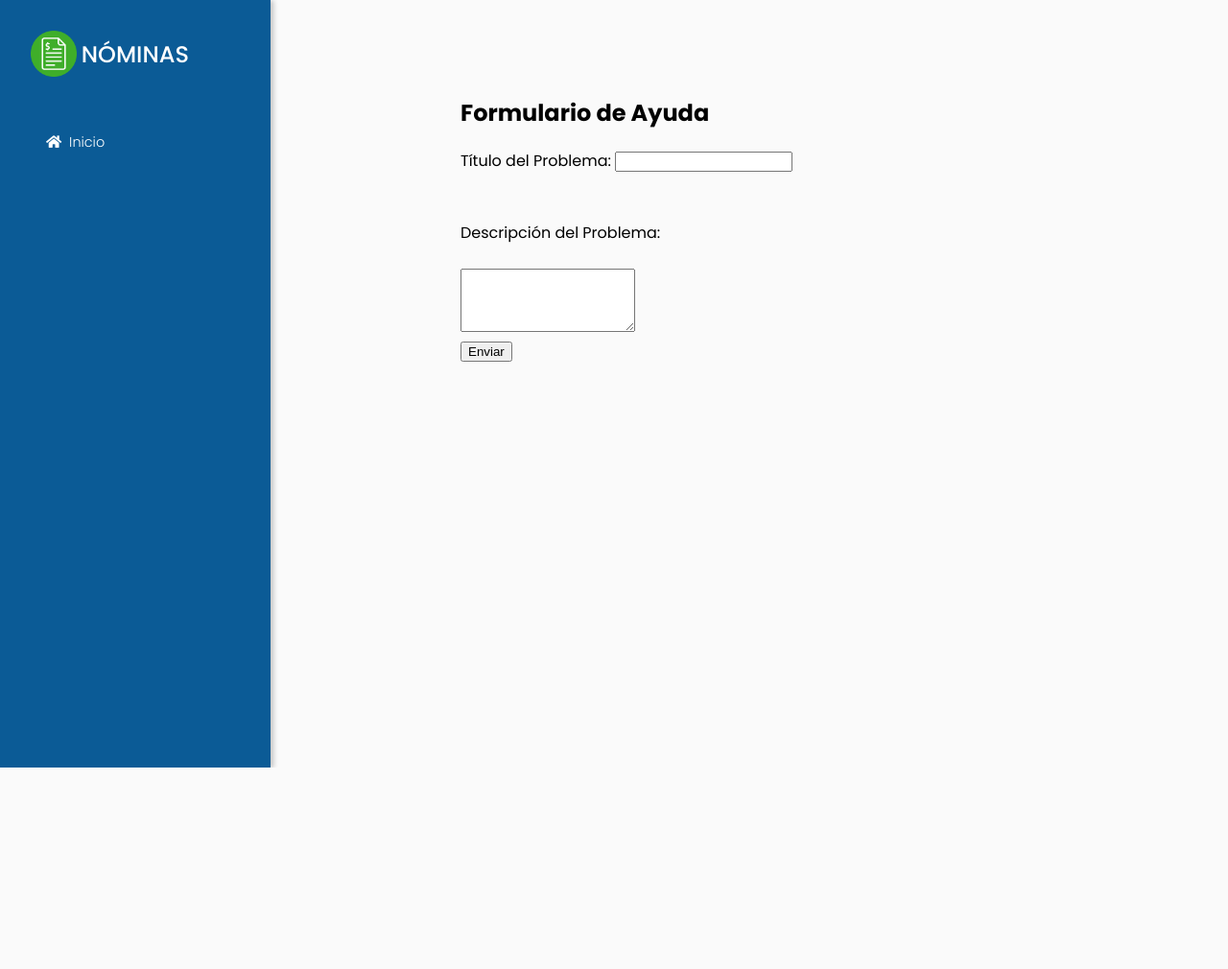
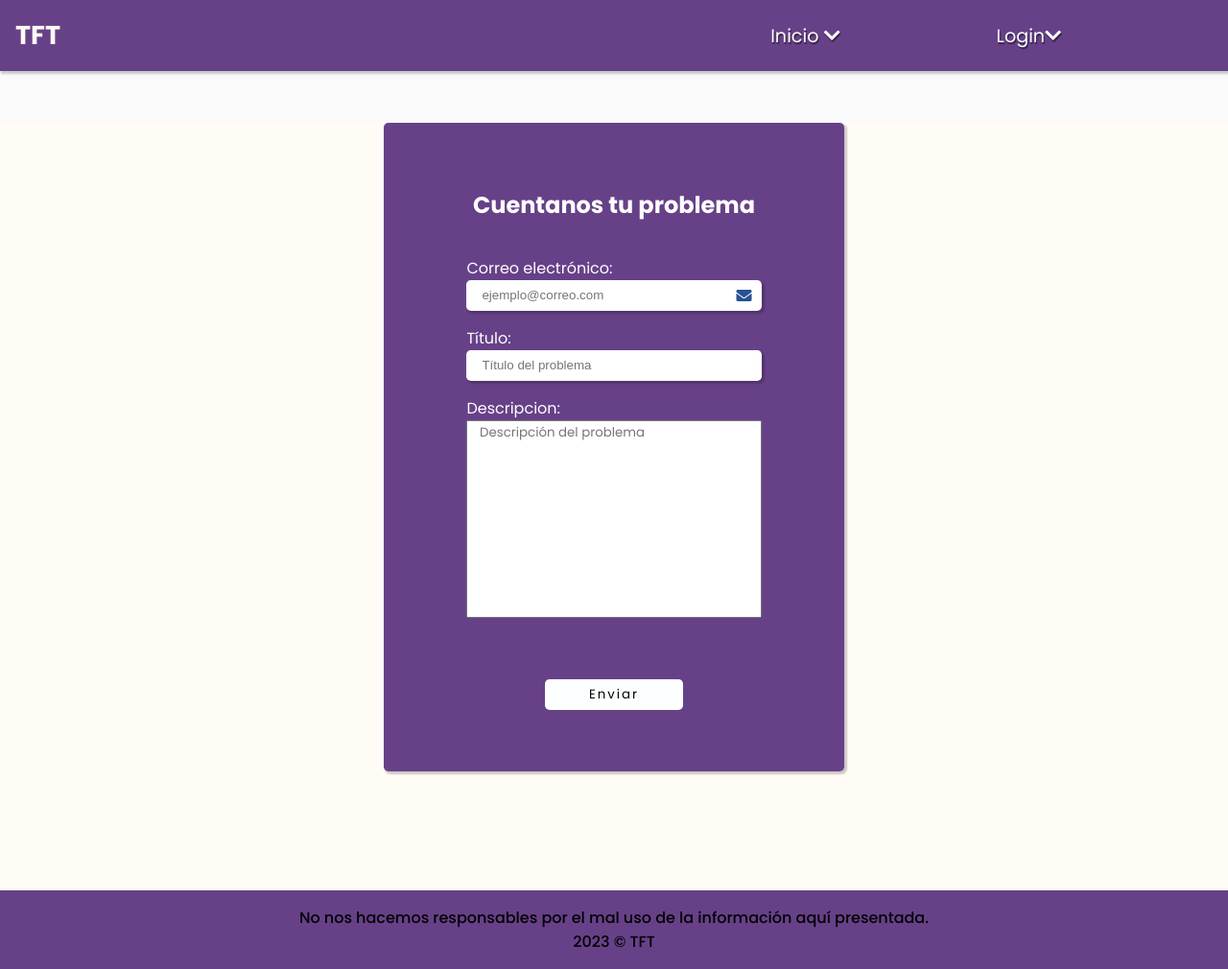
Before and after one commit to OBABau/CalculoDeNominas, a PHP site: page /view/ayuda.php in a window 1280 px wide. Shown: the whole page at 96% size. Before the commit the page ends 800 px from the top, so only its background shows below. Run offline with PHP 8.4, Linux system fonts and the light colour scheme; some libraries are stand-ins or nearby versions.

Commit message:
jaaj estaba en la main
zzz

```diff
--- a/css/gwen.css
+++ b/css/gwen.css
@@ -362,12 +362,9 @@ body {
 
     position:relative;
 }
-
 .formRow .input {
     padding-right: 30px;
 }
-
-
 .formRow .fa {
     position: absolute;
     right: 10px;
@@ -375,7 +372,6 @@ body {
     transform: translateY(65%);
     color:rgb(38, 81, 149);
 }
-
 .formRow2{
     display:flex;
     flex-direction: column;
--- a/updates.sql
+++ b/updates.sql
@@ -140,9 +140,8 @@ END;
 CREATE TABLE Ayuda (
     code INT AUTO_INCREMENT PRIMARY KEY,
     Titulo VARCHAR(100) NOT NULL,
-    Descripcion VARCHAR(100) NOT NULL,
-    user INT,
-    FOREIGN KEY (user) REFERENCES USER(code)
+    Correo VARCHAR(100) NOT NULL,
+    Descripcion VARCHAR(164) NOT NULL
 );
 
 ALTER TABLE WORKER
--- a/view/ayuda.php
+++ b/view/ayuda.php
@@ -1,6 +1,4 @@
-<!DOCTYPE html>
-<html lang="en">
-
+<html>
 <head>
     <meta charset="UTF-8">
     <meta name="viewport" content="width=device-width, initial-scale=1.0">
@@ -18,44 +16,69 @@
 </head>
 
 <body>
-    <div class="sidebar">
-        <div class="headerSidebar">
-            <img class="logoImg" src="../img/img/logo.png" alt="Imagen Logo">
-            <div class="tituloSidebar">NÓMINAS</div>
+    <nav class="navbar">
+        <div class="navbarHeader">
+            <div class="navbarTitulo">TFT</div>
         </div>
 
-        <div class="userSidebar">
+        <div class="navbarCuerpo">
+            <a class="enlaceNavbar sombraTexto1" href="../index.php"> &nbsp;Inicio <i class="fa fa-chevron-down"></i></a>
+            <a class="enlaceNavbar sombraTexto1" href="login.php"> &nbsp;Login<i class="fa fa-chevron-down"></i></a>
+        </div>
+    </nav>
+
+    <div class="cuerpo">
+        <div class="login-container4">
+            <div class="loginHeader">
+                <h2>Cuentanos tu problema</h2>
+            </div>
+
+            <div class="loginBody">
+
+
+                <form class="login-form" method='POST' action='../data/addAyuda.php'>
+                    <div class="formRow">
+                        <label class="lblinput" for="Mail">Correo electrónico:</label>
+                        <i class="fa fa-envelope"></i>
+                        <input class="input" type="text" id="Mail" name="Mail" maxlength="50"
+                            placeholder="ejemplo@correo.com">
+                    </div>
+                    <div class="formRow">
+                        <label class="lblinput" for="text">Título:</label>
+                        <input class="input" type="text" id="titulo" name="titulo" maxlength="64"
+                            placeholder="Título del problema">
+                    </div>
+
+                    <div class="formRow">
+                        <label class="lblinput" for="text">Descripcion:</label>
+                        <textarea class="textarea1" name="descripcion" id="descripcion" cols="30" rows="10" style="resize: none;  font-family: 'Poppins', sans-serif;" placeholder="   Descripción del problema"></textarea>
+                    </div>
+
+                    <div class="formRow2">
+                        <button class="boton1" type="Submit" name="Iniciar Sesion">Enviar</button>
+                    </div>
+                </form>
+                    <?php
+                        // Recupera el mensaje del parámetro de la URL
+                        $mensaje = isset($_GET['mensaje']) ? $_GET['mensaje'] : '';
+
+                        if ($mensaje) {
+                        echo '<p class="bien">' . $mensaje . '</p>';
+                        }
+                    ?>
+            </div>
+
         </div>
 
-        <div class="sidebarContent">
-            <a href="../iniciado.php"><i class="fa fa-home"></i> &nbsp;Inicio</a>
+    </div>
+
+    <div class="footer">
+        <div class="mensajeFooter">
+            No nos hacemos responsables por el mal uso de la información aquí presentada.
+            <br>
+            2023 &copy; TFT
         </div>
     </div>
-
-    <div class="contenido">
-        <html lang="en">
-        <head>
-        <meta charset="UTF-8">
-        <meta name="viewport" content="width=device-width, initial-scale=1.0">
-        <title>Formulario de Ayuda</title>
-        </head>
-        <body>
-
-        <h2>Formulario de Ayuda</h2>
-
-        <form action="../app/addAyuda.php" method="post">
-            <label for="titulo">Título del Problema:</label>
-            <input type="text" id="titulo" name="tit-prob" required>
-            <br><br><br>
-            <label for="descripcion">Descripción del Problema:</label>
-            <br><br>
-            <textarea id="descripcion" name="descripcion" rows="4" required></textarea>
-            <br>
-
-            <input type="submit" value="Enviar">
-        </form>
-    </div>
-
 </body>
 
 </html>
```
Also changed, not shown: data/Ayuya.php (deleted, +0 -55 lines), data/addAyuda.php (+22 -6 lines).
